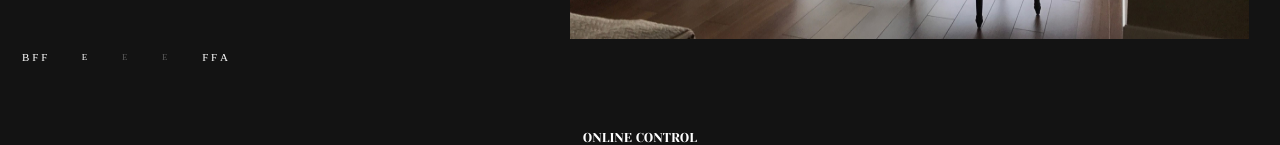
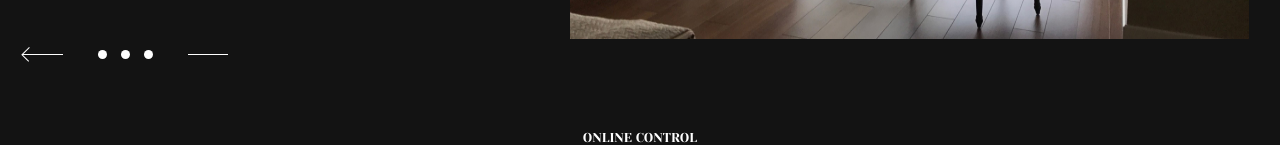
Before and after one commit to meowvoto/landing-page-layout, a plain HTML site: page index.html in a window 1280 px wide. Shown: the part 1137-1282 px from the top of the page. Drawn offline with Linux system fonts and the light colour scheme; a web font is replaced by a local one.

Commit message:
step2: wip pagination

```diff
--- a/index.html
+++ b/index.html
@@ -51,20 +51,14 @@
                                     <div class="project_information"><h3 class="beige">apartment area:</h3><p>81 m<sup>2</sup></p></div>
                                     <div class="project_information"><h3 class="beige">Repair time:</h3><p>3.5 months</p></div>
                                     <div class="project_information"><h3 class="beige">Repair Cost:</h3><p>Upon request</p></div>
-                                    <div class="pagination">
-                                     <span>
-                                         <span class="icon-stroke1"></span>
-                                        <span class="icon-Stroke"></span>
-                                        <span class="icon-Stroke"></span>
-                                    </span>
-                                    <span class="icon-dot"></span>
-                                    <span class="icon-dot other_dot"></span>
-                                    <span class="icon-dot other_dot"></span>
-                                    <span>
-                                        <span class="icon-Stroke"></span>
-                                        <span class="icon-Stroke"></span>
-                                        <span class="icon-stroke2"></span>
-                                    </span>
+                                    <div class="pagination flex-pagination">
+                                        <span class="arrow arrow-left"></span>
+                                        <span class="flex-pagination">
+                                        <span class="dot"></span>
+                                        <span class="dot"></span>
+                                        <span class="dot"></span>
+                                        </span>
+                                    <span class="arrow arrow-right"></span>
                                     </div>
                                 </div>
                             </div>
@@ -91,7 +85,7 @@
                             <div class="contacts">
                                 <input type="text">
                                 <input type="phone">
-                                <button class="button section-3_button">SUBMIT</button>
+                                <button class="button section-3_button" type="submit">SUBMIT</button>
                                 <div>Тут будет чекбокс</div>
                             </div>
                         </div>
--- a/styles/styles.css
+++ b/styles/styles.css
@@ -199,16 +199,57 @@ body * {
 .pagination {
     margin-top: 80px;
     width: 206px;
+}
+
+.flex-pagination {
     display: flex;
     justify-content: space-between;
+    align-items: center;
 }
 
-.icon-dot {
-    font-size: 9px;
+.dot {
+    display: inline-block;
+    width: 9px;
+    height: 9px;
+    background: #FFFFFF;
+    border-radius: 50%;
+    margin: 0px 7px;
 }
 
-.other_dot {
-    color: rgba(255, 255, 255, 0.3);
+
+/* section-3 arrows */
+
+.arrow {
+    display: block;
+    background-color: white;
+    width: 40.5px;
+    height: 1.3px;
+}
+
+.arrow-left::before {
+    content: '';
+    display: block;
+    position: relative;
+    top: 0;
+    right: 0;
+    width: 10px;
+    height: 1px;
+    background-color: white;
+    transform: rotate(45deg);
+    transform-origin: 0% 0%;
+}
+
+.arrow-left::after {
+    content: '';
+    display: block;
+    position: relative;
+    top: -1px;
+    right: 0;
+    width: 10px;
+    height: 1px;
+    background-color: white;
+    transform: rotate(-45deg);
+    transform-origin: 0% 0%;
 }
 
 
```
